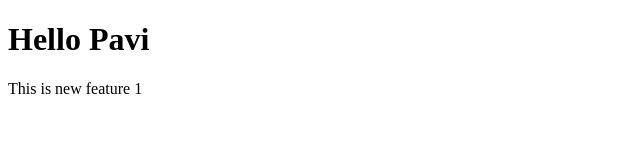
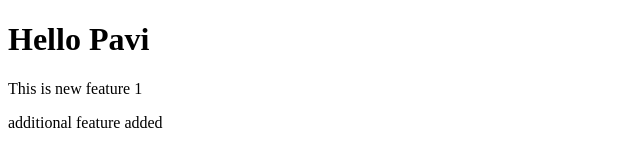
Before and after one commit to pavitraveda/LocalRepo, a plain HTML site: page index.html in a window 1280 px wide. Shown: the whole page, without its empty margins (0-640 px from the left). Drawn offline with Linux system fonts and the light colour scheme.

Commit message:
Update index.html

```diff
--- a/index.html
+++ b/index.html
@@ -10,6 +10,7 @@
     <h1>Hello Pavi</h1>
 
     <p> This is new  feature 1</p>
+    <p> additional feature added </p>
 
 </body>
 </html>
```
